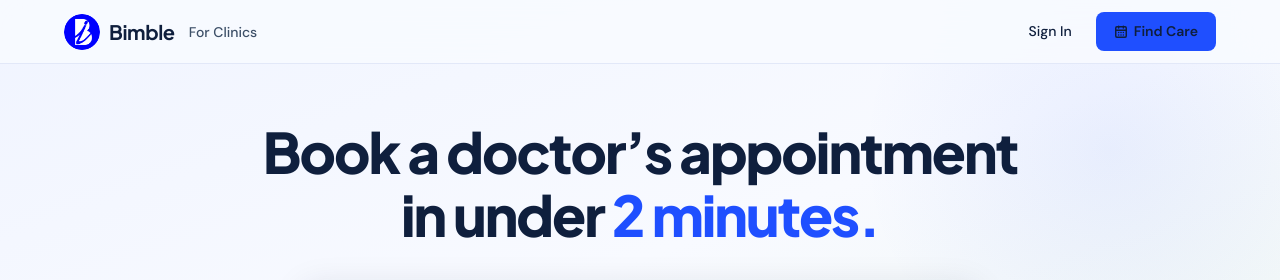
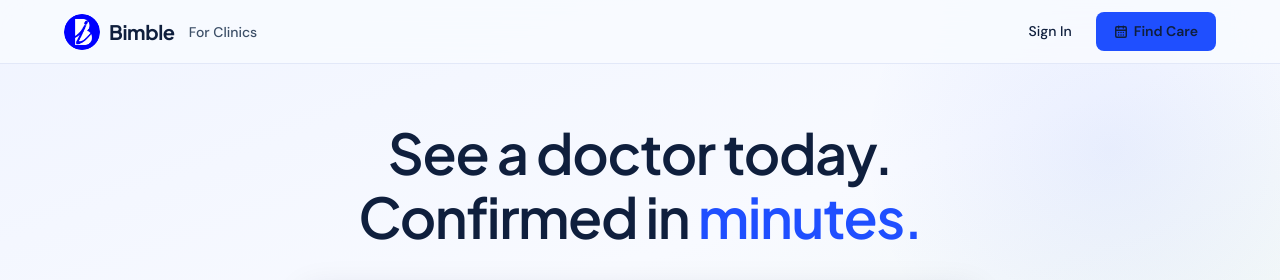
Before and after one commit to gitoatrx/Bimble-Pro-Frontend-2026, a Next.js app: page / in a window 1280 px wide. Shown: the top 280 px of the page. Built offline with nearby package versions, Linux system fonts and the light colour scheme; no server answers.

Commit message:
Hero: NLP presupposition copy, reduce heading weight to 600

```diff
--- a/components/homepage/homepage.css
+++ b/components/homepage/homepage.css
@@ -176,8 +176,8 @@
 .hp-hero-h1 {
   font-family: var(--ff-display);
   font-size: clamp(36px, 5vw, 56px);
-  font-weight: 800; line-height: 1.12;
-  letter-spacing: -0.035em; color: var(--navy);
+  font-weight: 600; line-height: 1.15;
+  letter-spacing: -0.025em; color: var(--navy);
   margin: 0 0 36px;
 }
 
--- a/components/homepage/homepage.tsx
+++ b/components/homepage/homepage.tsx
@@ -140,8 +140,8 @@ export function Homepage() {
         <section className="hp-hero" id="find-care">
           <div className="hp-hero-inner">
             <h1 className="hp-hero-h1">
-              Book a doctor&rsquo;s appointment<br />
-              in under <em>2 minutes.</em>
+              See a doctor today.<br />
+              Confirmed in <em>minutes.</em>
             </h1>
 
             {/* Search bar — clean single-line, no stacked labels */}
```
